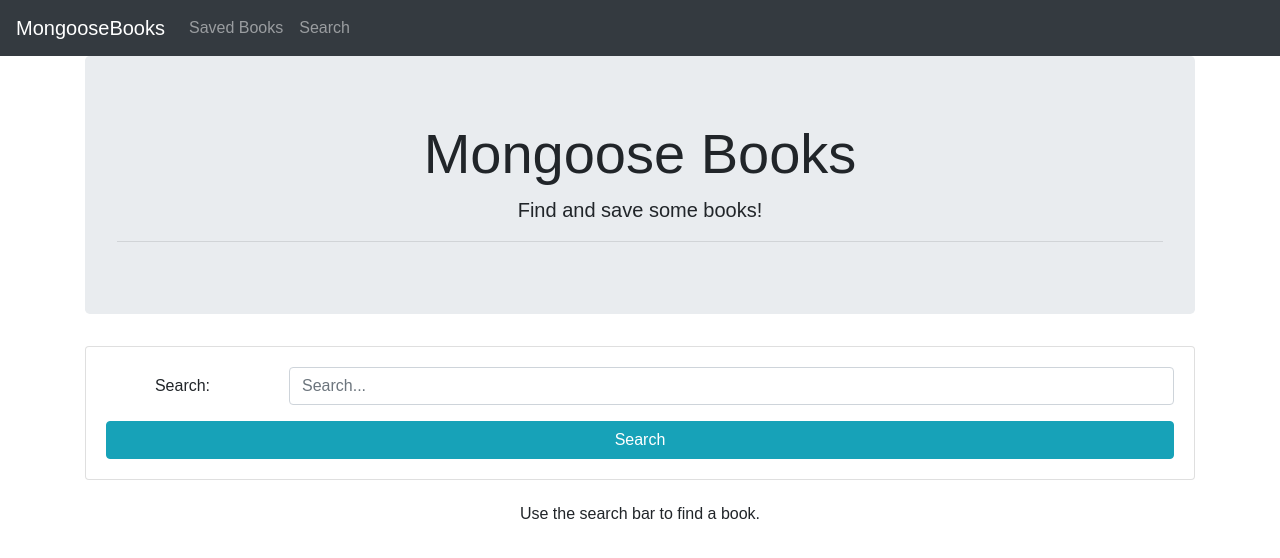
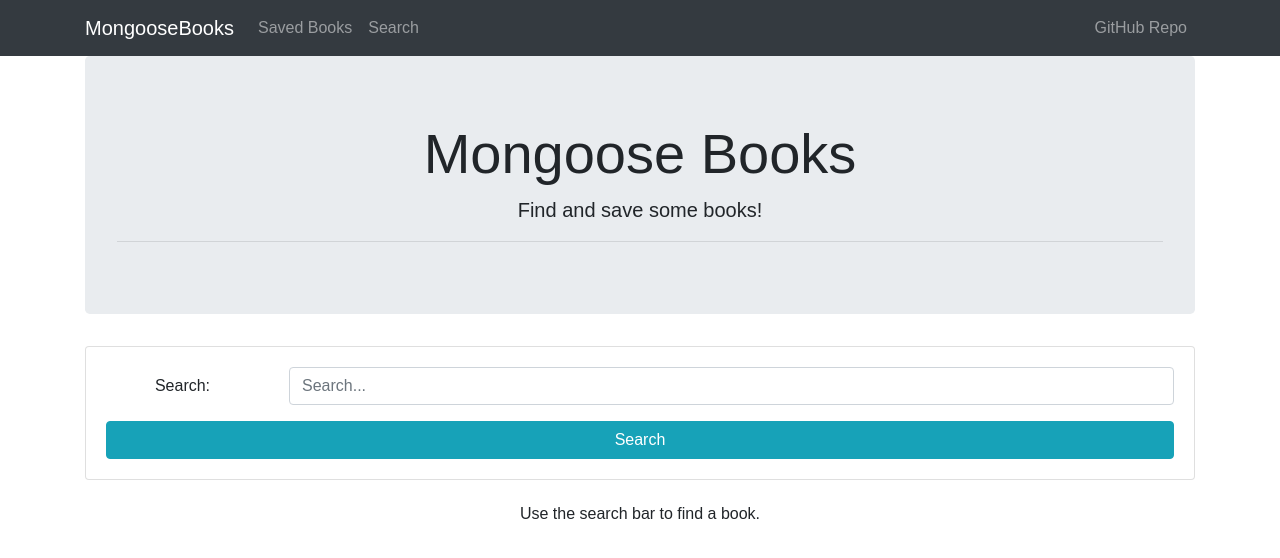
Before and after one commit to MisaZander/mongoosebooks, a React (Create React App) app in the folder client/: page /search in a window 1280 px wide. Shown: the top 558 px of the page. Built offline with nearby package versions, Linux system fonts and the light colour scheme.

Commit message:
Polish the navi and strip out the debug console logs

```diff
--- a/client/src/components/Navi.js
+++ b/client/src/components/Navi.js
@@ -1,11 +1,21 @@
 import React from "react";
-import { Nav, NavItem, NavLink, Navbar, NavbarBrand } from "reactstrap";
+import {
+  Collapse,
+  Container,
+  Nav,
+  NavItem,
+  NavLink,
+  Navbar,
+  NavbarBrand
+} from "reactstrap";
 
 const Navi = () => {
   return (
     <Navbar color="dark" dark expand="md">
+      <Container>
         <NavbarBrand href="/">MongooseBooks</NavbarBrand>
-      <Nav className="mr-auto" navbar>
+        <Collapse navbar>
+          <Nav navbar className="mr-auto">
             <NavItem>
               <NavLink href="/savings">Saved Books</NavLink>
             </NavItem>
@@ -13,8 +23,35 @@ const Navi = () => {
               <NavLink href="/search">Search</NavLink>
             </NavItem>
           </Nav>
+          <Nav navbar className="ml-auto">
+            <NavItem>
+              <NavLink
+                href="https://github.com/MisaZander/mongoosebooks.git"
+                target="_blank"
+                rel="noopener noreferrer"
+              >
+                GitHub Repo
+              </NavLink>
+            </NavItem>
+          </Nav>
+        </Collapse>
+      </Container>
     </Navbar>
   );
+
+  // return (
+  //   <Navbar color="dark" dark expand="md">
+  //     <NavbarBrand href="/">MongooseBooks</NavbarBrand>
+  //     <Nav className="mr-auto" navbar>
+  //       <NavItem>
+  //         <NavLink href="/savings">Saved Books</NavLink>
+  //       </NavItem>
+  //       <NavItem>
+  //         <NavLink href="/search">Search</NavLink>
+  //       </NavItem>
+  //     </Nav>
+  //   </Navbar>
+  // );
 };
 
 export default Navi;
--- a/client/src/components/Savings.js
+++ b/client/src/components/Savings.js
@@ -25,7 +25,6 @@ class Savings extends Component {
   }
 
   onDeleteClick = id => {
-    console.log("Attempting to remove id " + id);
     API.deleteBook(this.state.savings[id].gid).then(response => {
       this.goGetIt();
     });
--- a/client/src/components/Search.js
+++ b/client/src/components/Search.js
@@ -66,12 +66,9 @@ class Search extends Component {
   };
 
   onSaveClick = id => {
-    //console.log("Attempting to save id " + id);
     const data = this.state.results[id];
-    console.log(data); //Author data OK
     API.saveBook(data)
       .then(response => {
-        console.log(response.data); //Author data NOT OKAY
         alert("Saved!");
       })
       .catch(err => {
--- a/client/src/utils/API.js
+++ b/client/src/utils/API.js
@@ -10,7 +10,6 @@ export default {
     return axios.get(BASEURL + newQuery);
   },
   saveBook: data => {
-    console.log(data); //Author data OK
     return axios.post("/api/savings", data);
   },
   deleteBook: id => {
```
Also changed, not shown: 1 other file (tests, documents, lock files or other folders). Lines whose indentation alone changed are shown as unchanged.
